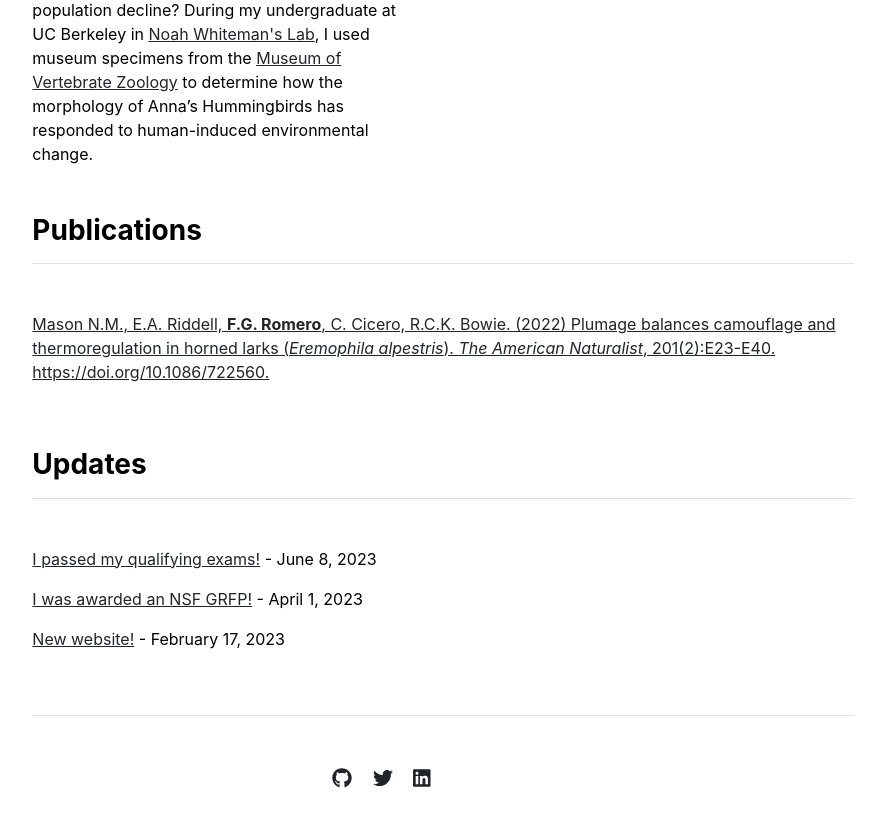
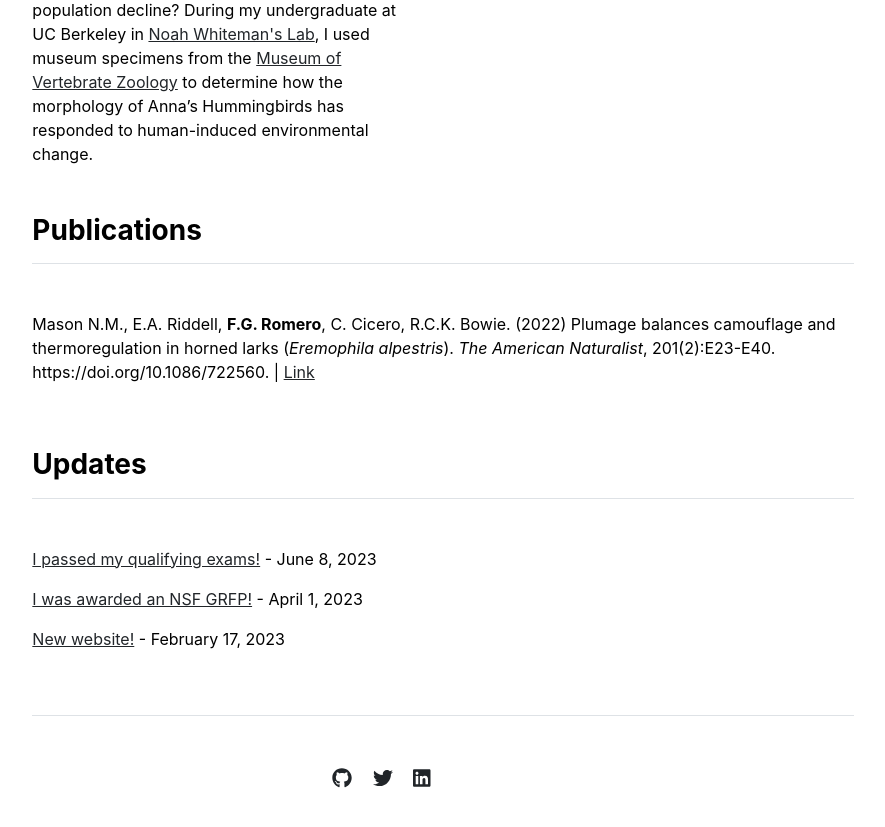
Before and after one commit to faye-romero/faye-romero.github.io, a Jekyll site: the page built from index.md, in a window 1280 px wide, cut to the strip 481-1371 px from the top of the page. Shown: the top 827 px of the strip, without its empty margins (197-1082 px from the left). Built offline with Jekyll 4.4.1, drawn with Linux system fonts in a browser that asks for light colours.

Commit message:
Layout updates

```diff
--- a/_data/publications.yml
+++ b/_data/publications.yml
@@ -4,4 +4,4 @@ featured:
 index:
 - {name: 'Mason N.M., E.A. Riddell, <b>F.G. Romero</b>, C. Cicero, R.C.K. Bowie. (2022) Plumage balances camouflage and thermoregulation in horned larks (<i>Eremophila alpestris</i>). <i>The American Naturalist</i>, 201(2):E23-E40. https://doi.org/10.1086/722560.', url: 'https://www.journals.uchicago.edu/doi/10.1086/722560'}
 
-- {name: '<i>Under review</i>. Porter, C.K., F.G. Romero, D.C. Adams, R.C.K. Bowie, E.A. Riddell. Adaptive and non-adaptive convergent evolution in feather reflectance of Channel Islands songbirds. <i>Proceedings of the National Academy of Sciences</i>.'}
+- {name: '<i>Under review</i>. Porter, C.K., <b>F.G. Romero</b>, D.C. Adams, R.C.K. Bowie, E.A. Riddell. (2023) Adaptive and non-adaptive convergent evolution in feather reflectance of Channel Islands songbirds. <i>Proceedings of the National Academy of Sciences</i>.'}
--- a/_includes/publications.html
+++ b/_includes/publications.html
@@ -1,3 +1,18 @@
+<div class="row g-5 mb-5">
+  <div>
+    <h3 class="fw-bold border-bottom pb-3 mb-5">Publications</h3>
+    {% if page.title == "Home" %}
+      {% for item in site.data.publications.featured %}
+        <p>{{ item.name }} | <a href="{{ item.url }}">Link</a></p>
+      {% endfor %}
+    {% else %}
+      {% for item in site.data.publications.index %}
+        <p>{{ item.name }} | <a href="{{ item.url }}">Link</a></p>
+      {% endfor %}
+    {% endif %}
+  </div>
+</div>
+<!--
 <div class="row g-5 mb-5">
   <div>
     <h3 class="fw-bold border-bottom pb-3 mb-5">Publications</h3>
@@ -12,3 +27,4 @@
     {% endif %}
   </div>
 </div>
+ -->
--- a/_layouts/cv.html
+++ b/_layouts/cv.html
@@ -6,7 +6,7 @@ layout: default
 
 <div class="row g-5 mb-5">
   <div>
-    <h3 class="fw-bold border-bottom pb-3 mb-5">CV</h3><p><a href="https://drive.google.com/file/d/1kD1y1SCQ65cM3R8mcHEi-TGSSeTHiGTS/view?usp=share_link">FayeRomero_CV_Feb2023.pdf</a></p>
+    <h3 class="fw-bold border-bottom pb-3 mb-5">Curriculum Vitae</h3><p><a href="https://drive.google.com/file/d/1X2bHOVEMSygHQKED8PSlIJ5DY6LoZFnM/view?usp=sharing">FayeRomero_CV_June2023.pdf</a></p>
     <div class="row g-5 mb-5">
       <div class="col-md-2">
         <h4>Education</h4>
```
